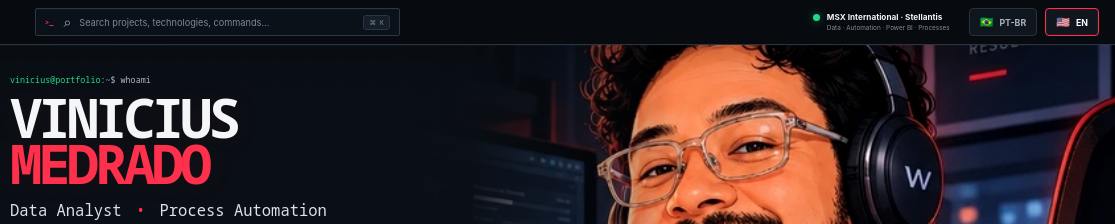
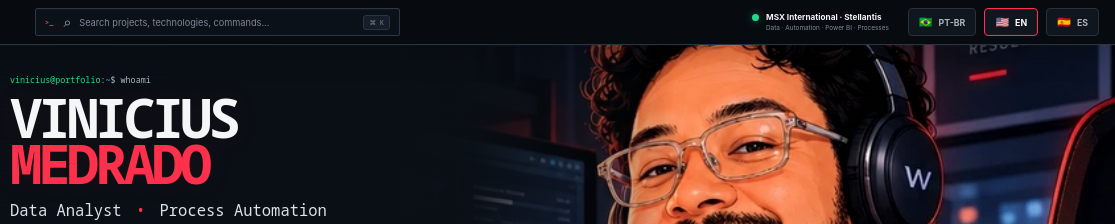
Before and after one commit to vinmedrado/portfolio, a plain HTML site: page index-en.html in a window 1280 px wide. Shown: the top 224 px of the page, 165-1280 px from the left. Drawn offline with Linux system fonts and the light colour scheme.

Commit message:
feat(portfolio): expose PT EN ES language switcher

```diff
--- a/index-en.html
+++ b/index-en.html
@@ -49,6 +49,7 @@
 <nav aria-label="Language" class="language-switch">
 <a href="index.html"><span class="flag">🇧🇷</span><span>PT-BR</span></a>
 <a class="active" href="index-en.html"><span class="flag">🇺🇸</span><span>EN</span></a>
+<a href="index-es.html" lang="es"><span class="flag">🇪🇸</span><span>ES</span></a>
 </nav>
 <button aria-label="Open menu" class="mobile-menu" id="mobileMenu" type="button">☰</button>
 </header>
```
